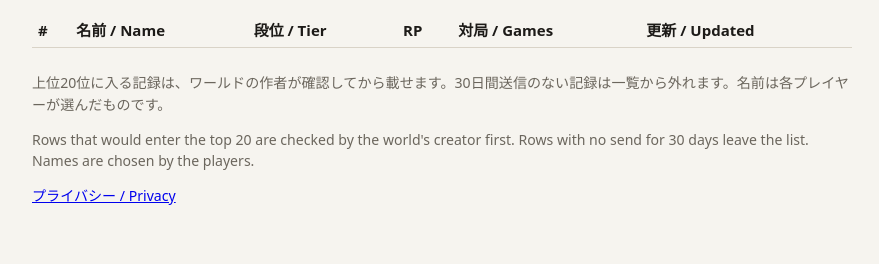
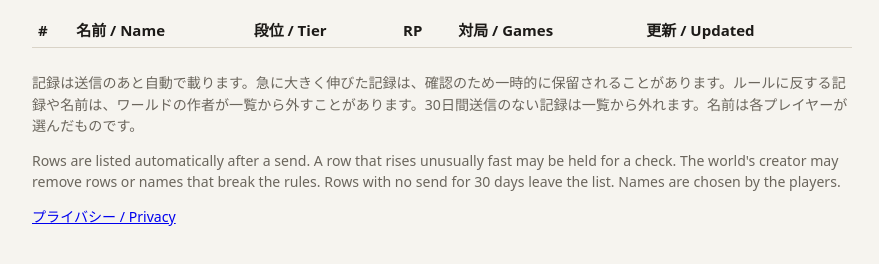
Before and after one commit to Lieseqwq/board-site, a plain HTML site: page site/index.html in a window 1280 px wide. Shown: the part 86-350 px from the top of the page, without its empty margins (198-1077 px from the left). Drawn offline with Linux system fonts and the light colour scheme; no server answers.

Commit message:
Update index.html

```diff
--- a/site/index.html
+++ b/site/index.html
@@ -30,8 +30,8 @@
     <tbody id="rows"></tbody>
   </table>
   <footer>
-    <p>上位20位に入る記録は、ワールドの作者が確認してから載せます。30日間送信のない記録は一覧から外れます。名前は各プレイヤーが選んだものです。</p>
-    <p>Rows that would enter the top 20 are checked by the world's creator first. Rows with no send for 30 days leave the list. Names are chosen by the players.</p>
+    <p>記録は送信のあと自動で載ります。急に大きく伸びた記録は、確認のため一時的に保留されることがあります。ルールに反する記録や名前は、ワールドの作者が一覧から外すことがあります。30日間送信のない記録は一覧から外れます。名前は各プレイヤーが選んだものです。</p>
+    <p>Rows are listed automatically after a send. A row that rises unusually fast may be held for a check. The world's creator may remove rows or names that break the rules. Rows with no send for 30 days leave the list. Names are chosen by the players.</p>
     <p><a href="https://rank.tankivrc.com/privacy">プライバシー / Privacy</a></p>
   </footer>
 </main>
```
